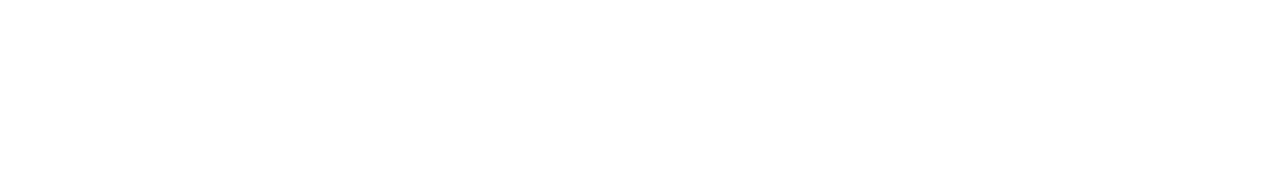
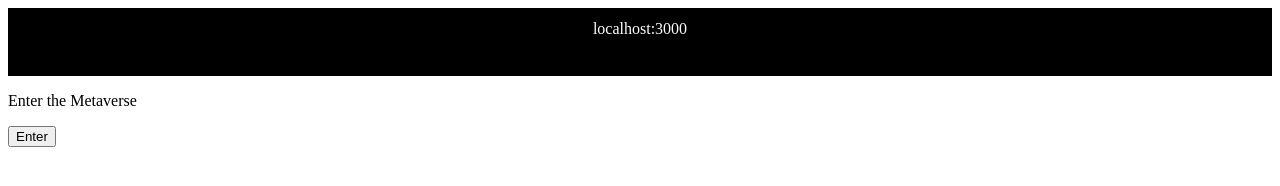
Before and after one commit to acciojob/enter-metaverse-VamsiBunny, a website: page main.html in a window 1280 px wide. Drawn offline with Linux system fonts and the light colour scheme.

Commit message:
created a submission

```diff
--- a/main.html
+++ b/main.html
@@ -7,7 +7,9 @@
 </head>
 
 <body>
-	<!-- the entire body must be written by student -->
+	<div>localhost:3000</div>
+     <p id="status">Enter the Metaverse</p>
+	<button id="enterBtn" onclick="heading()">Enter</button>
     <script type="text/javascript" src="./script.js">
 </script>
 
--- a/script.js
+++ b/script.js
@@ -1 +1,6 @@
-//your JS code here. If required.
+let body=document.body;
+let txt=document.getElementById("status");
+
+function heading() {
+	txt.innerHTML="<h1>Entered Metaverse</h1>"
+}
--- a/styles.css
+++ b/styles.css
@@ -1 +1,12 @@
 /*  your css code here. If applicable */
+div{
+	height:7vh;
+	background-color:black;
+	color:white;
+	text-align:center;
+	padding-top:12px;
+}
+button:hover{
+	background:cyan;
+
+}
```
